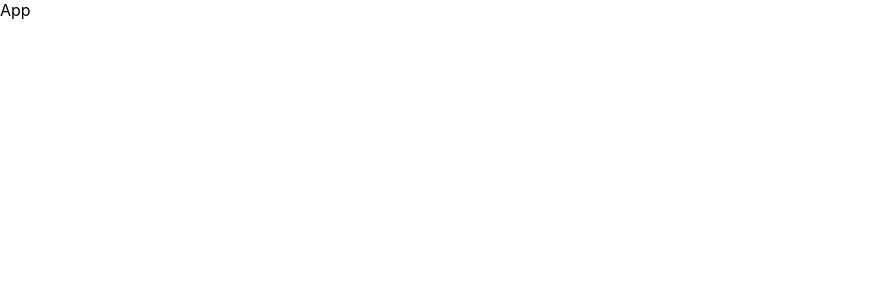
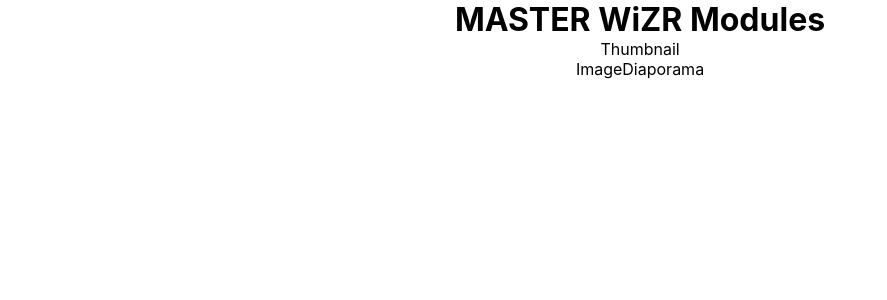
Before and after one commit to AmineHLub/Assignment, a React (Create React App) app: page / in a window 1280 px wide. Shown: the top 300 px of the page, without its empty margins (0-887 px from the left). Built offline with nearby package versions, Linux system fonts and the light colour scheme.

Commit message:
Add static empty components thumbnail & imageDiaporama

```diff
--- a/src/App.css
+++ /dev/null
@@ -1,3 +0,0 @@
-* {
-  background-color: white;
-}
--- a/src/App.js
+++ b/src/App.js
@@ -1,9 +1,13 @@
-import './App.css';
+import './App.scss';
+import Thumbnail from './Components/Thumbnail';
+import ImageDiaporama from './Components/ImageDiaporama';
 
 function App() {
   return (
     <div className="App">
-      App
+      <h1>MASTER WiZR Modules</h1>
+      <Thumbnail />
+      <ImageDiaporama />
     </div>
   );
 }
--- /dev/null
+++ b/src/App.scss
@@ -0,0 +1,13 @@
+* {
+  padding: 0;
+  margin: 0;
+  box-sizing: border-box;
+}
+
+.App {
+  width: 100%;
+  height: 100%;
+  display: flex;
+  flex-direction: column;
+  align-items: center;
+}
--- /dev/null
+++ b/src/Components/ImageDiaporama.js
@@ -0,0 +1,5 @@
+export default function ImageDiaporama() {
+  return (
+    <div>ImageDiaporama</div>
+  );
+}
--- /dev/null
+++ b/src/Components/Thumbnail.js
@@ -0,0 +1,5 @@
+export default function Thumbnail() {
+  return (
+    <div>Thumbnail</div>
+  );
+}
--- a/src/index.css
+++ b/src/index.css
@@ -1,5 +1,4 @@
 body {
-  margin: 0;
   font-family:
     -apple-system,
     BlinkMacSystemFont,
```
